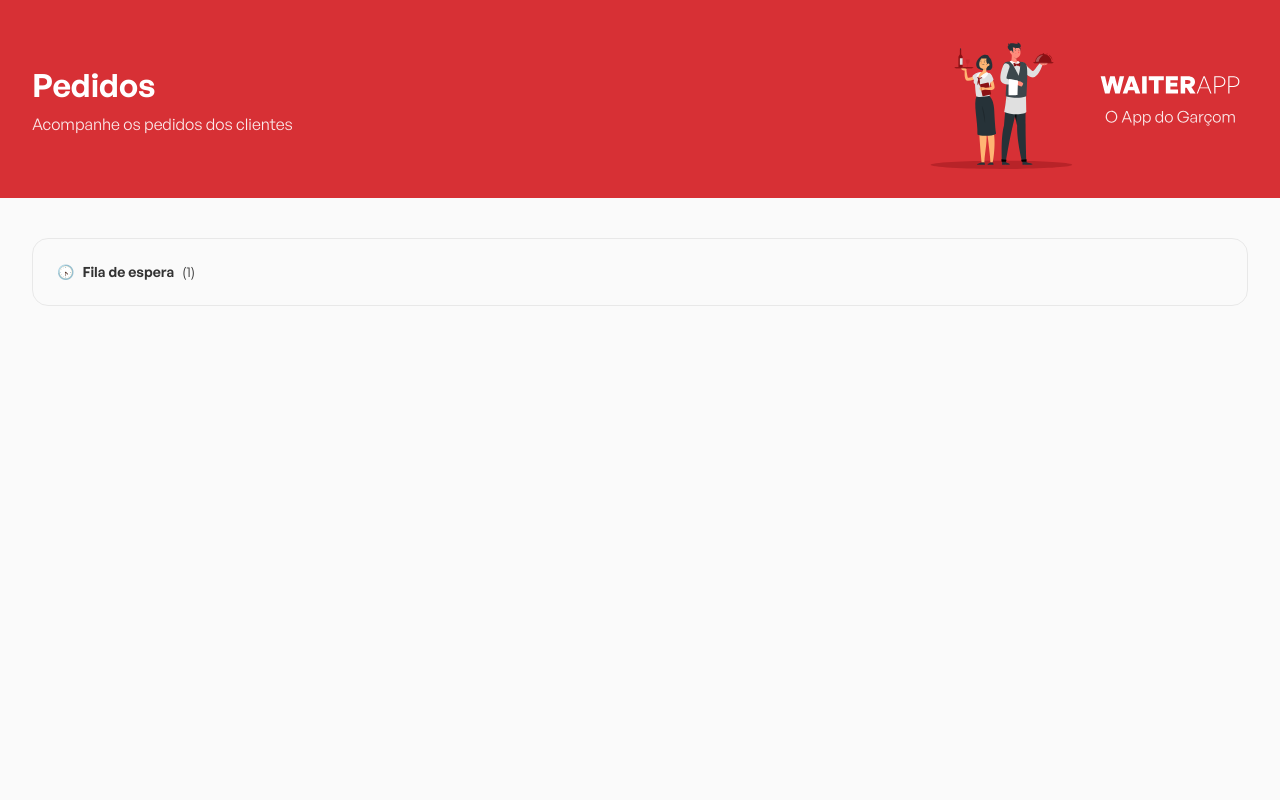
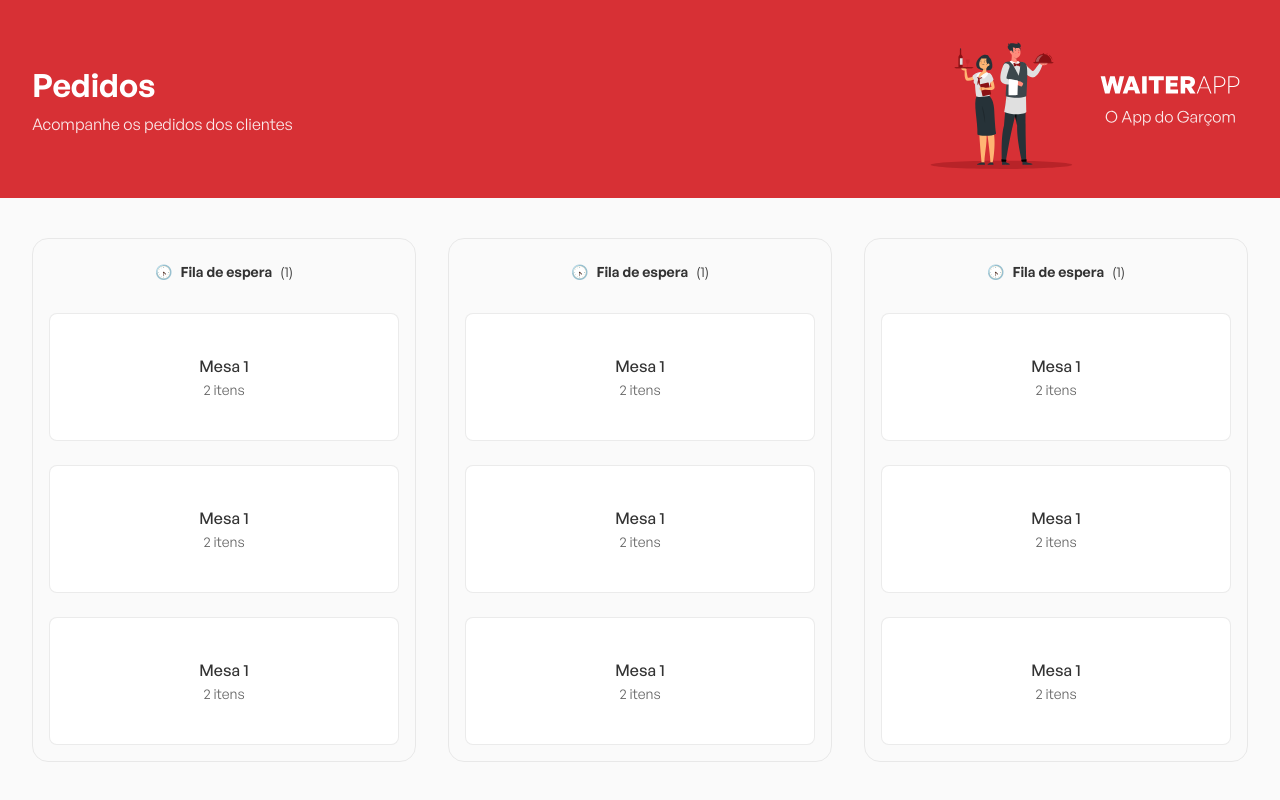
Before and after one commit to lucasalvesb/restaurant-front, a React (Vite) app: page / in a window 1280 px wide. Built offline with nearby package versions, Linux system fonts and the light colour scheme.

Commit message:
board container included

```diff
--- a/src/components/Orders/index.tsx
+++ b/src/components/Orders/index.tsx
@@ -1,4 +1,4 @@
-import { Container, Board } from './styles';
+import { Container, Board, OrdersContainer } from './styles';
 
 export function Orders() {
   return (
@@ -9,6 +9,73 @@ export function Orders() {
           <strong>Fila de espera</strong>
           <span>(1)</span>
         </header>
+
+        <OrdersContainer>
+          <button type="button">
+            <strong>Mesa 1</strong>
+            <span>2 itens</span>
+          </button>
+
+          <button type="button">
+            <strong>Mesa 1</strong>
+            <span>2 itens</span>
+          </button>
+
+          <button type="button">
+            <strong>Mesa 1</strong>
+            <span>2 itens</span>
+          </button>
+        </OrdersContainer>
+      </Board>
+
+      <Board>
+        <header>
+          <span>🕟</span>
+          <strong>Fila de espera</strong>
+          <span>(1)</span>
+        </header>
+
+        <OrdersContainer>
+          <button type="button">
+            <strong>Mesa 1</strong>
+            <span>2 itens</span>
+          </button>
+
+          <button type="button">
+            <strong>Mesa 1</strong>
+            <span>2 itens</span>
+          </button>
+
+          <button type="button">
+            <strong>Mesa 1</strong>
+            <span>2 itens</span>
+          </button>
+        </OrdersContainer>
+      </Board>
+
+      <Board>
+        <header>
+          <span>🕟</span>
+          <strong>Fila de espera</strong>
+          <span>(1)</span>
+        </header>
+
+        <OrdersContainer>
+          <button type="button">
+            <strong>Mesa 1</strong>
+            <span>2 itens</span>
+          </button>
+
+          <button type="button">
+            <strong>Mesa 1</strong>
+            <span>2 itens</span>
+          </button>
+
+          <button type="button">
+            <strong>Mesa 1</strong>
+            <span>2 itens</span>
+          </button>
+        </OrdersContainer>
       </Board>
     </Container>
   );
--- a/src/components/Orders/styles.ts
+++ b/src/components/Orders/styles.ts
@@ -4,12 +4,18 @@ export const Container = styled.div`
   width: 100%;
   max-width: 1216px;
   margin: 40px auto;
-`
+  display: flex;
+  gap: 32px;
+`;
 
 export const Board = styled.div`
   padding: 16px;
   border: 1px solid rgba(204, 204, 204, 0.4);
   border-radius: 16px;
+  display: flex;
+  flex-direction: column;
+  align-items: center;
+  flex: 1;
 
   header {
     padding: 8px;
@@ -18,4 +24,37 @@ export const Board = styled.div`
     align-items: center;
     gap: 8px;
   }
+`;
+
+export const OrdersContainer = styled.div`
+  display: flex;
+  flex-direction: column;
+  width: 100%;
+  margin-top: 24px;
+
+  button {
+    background: #fff;
+    border: 1px solid rgba(204, 204, 204, 0.4);
+    border-radius: 8px;
+    height: 128px;
+    width: 100%;
+    display: flex;
+    flex-direction: column;
+    justify-content: center;
+    align-items: center;
+    gap: 4px;
+
+    strong {
+      font-weight: 500;
+    }
+
+    span {
+      font-size: 14px;
+      color: #666;
+    }
+
+    & + button {
+      margin-top: 24px;
+    }
+  }
 `
```
